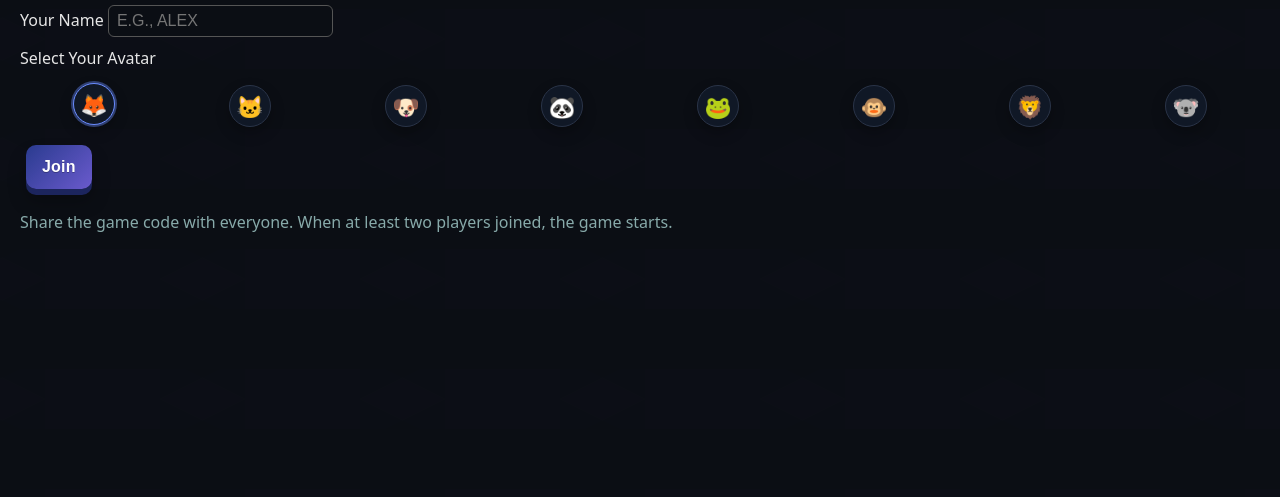
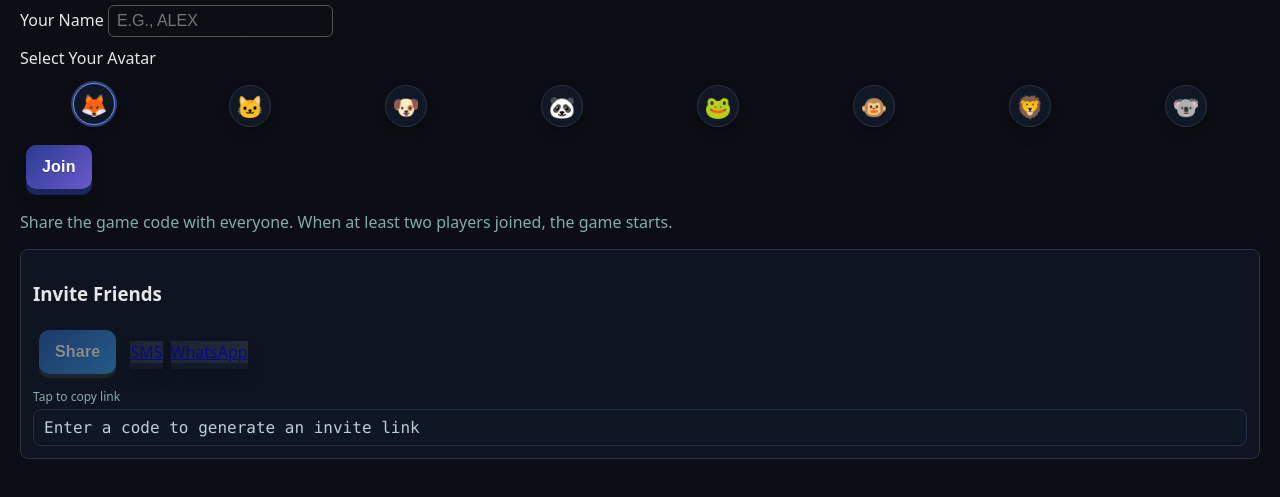
Before and after one commit to catid/backwardswords, a website: page app/static/index.html in a window 1280 px wide. Shown: the part 141-638 px from the top of the page. Drawn offline with Linux system fonts and the light colour scheme.

Commit message:
Join screen: add Share/SMS/WhatsApp + copy link; live update as code input changes; fall back disabled state when empty

```diff
--- a/app/static/app.js
+++ b/app/static/app.js
@@ -79,21 +79,29 @@ function adjustAudioRows() {
 }
 
 // Build an invite link with the current party code as URL parameter
-function buildInviteLink() {
-  const code = (state?.code || my.code || '').toUpperCase();
+function getJoinInputCode() {
+  const inp = document.querySelector('input[name="code"]');
+  const v = inp ? String(inp.value || '') : '';
+  return v.trim().toUpperCase();
+}
+
+function buildInviteLink(codeOverride) {
+  const code = (codeOverride || getJoinInputCode() || state?.code || my.code || '').toUpperCase();
   const origin = location.origin;
   const url = `${origin}/?code=${encodeURIComponent(code)}`;
   return { code, url };
 }
 
-function setShareTargets(prefix) {
-  const { code, url } = buildInviteLink();
+function setShareTargets(prefix, codeOverride) {
+  const { code, url } = buildInviteLink(codeOverride);
   const headline = `Join my Backwards Words party: ${code}`;
   const text = `${headline}\nOpen: ${url}`;
 
   const shareBtn = document.getElementById(`share-${prefix}-btn`);
   if (shareBtn) {
+    shareBtn.disabled = !code;
     shareBtn.onclick = async () => {
+      if (!code) return;
       try {
         if (navigator.share) { await navigator.share({ title: 'Backwards Words', text: headline, url }); uiSuccess(); }
         else { await navigator.clipboard.writeText(url); alert('Invite link copied to clipboard'); uiSuccess(); }
@@ -101,13 +109,20 @@ function setShareTargets(prefix) {
     };
   }
   const sms = document.getElementById(`share-${prefix}-sms`);
-  if (sms) sms.href = `sms:?&body=${encodeURIComponent(text)}`;
+  if (sms) {
+    if (code) { sms.href = `sms:?&body=${encodeURIComponent(text)}`; sms.classList.remove('link-disabled'); sms.removeAttribute('aria-disabled'); sms.removeAttribute('tabindex'); }
+    else { sms.href = '#'; sms.classList.add('link-disabled'); sms.setAttribute('aria-disabled', 'true'); sms.setAttribute('tabindex', '-1'); }
+  }
   const wa = document.getElementById(`share-${prefix}-wa`);
-  if (wa) wa.href = `https://wa.me/?text=${encodeURIComponent(text)}`;
+  if (wa) {
+    if (code) { wa.href = `https://wa.me/?text=${encodeURIComponent(text)}`; wa.classList.remove('link-disabled'); wa.removeAttribute('aria-disabled'); wa.removeAttribute('tabindex'); }
+    else { wa.href = '#'; wa.classList.add('link-disabled'); wa.setAttribute('aria-disabled', 'true'); wa.setAttribute('tabindex', '-1'); }
+  }
   const copy = document.getElementById(`invite-link-${prefix}`);
   if (copy) {
-    copy.textContent = url;
+    copy.textContent = code ? url : 'Enter a code to generate an invite link';
     copy.onclick = async () => {
+      if (!code) return;
       try { await navigator.clipboard.writeText(url); uiSuccess(); copy.classList.add('copied'); } catch {}
     };
     copy.onkeydown = (e) => { if (e.key === 'Enter' || e.key === ' ') { e.preventDefault(); copy.click(); } };
@@ -392,6 +407,13 @@ $('#join-form').addEventListener('submit', async (ev) => {
       if (inp) inp.value = String(code).toUpperCase();
     }
   } catch {}
+  // Initialize join-screen share targets with current input
+  setShareTargets('join');
+  const inp = document.querySelector('input[name="code"]');
+  if (inp) inp.addEventListener('input', () => {
+    const up = getJoinInputCode();
+    setShareTargets('join', up);
+  });
 })();
 
 // Lead recording
--- a/app/static/index.html
+++ b/app/static/index.html
@@ -29,6 +29,18 @@
         <button type="submit">Join</button>
       </form>
       <p class="hint">Share the game code with everyone. When at least two players joined, the game starts.</p>
+      <div class="group" id="invite-group-join">
+        <h3>Invite Friends</h3>
+        <div class="share-row">
+          <button id="share-join-btn" class="btn-forward" title="System share (if supported)">Share</button>
+          <a id="share-join-sms" class="btn-ghost" href="#" target="_blank" rel="noopener">SMS</a>
+          <a id="share-join-wa" class="btn-ghost" href="#" target="_blank" rel="noopener">WhatsApp</a>
+        </div>
+        <div class="copy-row">
+          <div class="copy-hint">Tap to copy link</div>
+          <div id="invite-link-join" class="copy-link" role="button" tabindex="0"></div>
+        </div>
+      </div>
     </div>
 
     <div id="game-screen" class="screen hidden">
--- a/app/static/style.css
+++ b/app/static/style.css
@@ -89,6 +89,7 @@ audio { display: block; margin: 8px 0; }
 .copy-hint { font-size: 12px; color: #8aa; margin-bottom: 4px; }
 .copy-link { user-select: all; cursor: pointer; background: #0f1624; border: 1px solid #233148; border-radius: 8px; padding: 8px 10px; font-family: ui-monospace, SFMono-Regular, Menlo, Monaco, Consolas, "Liberation Mono", monospace; color: #bcd; word-break: break-all; box-shadow: inset 0 -2px 0 rgba(0,0,0,0.2); }
 .copy-link:focus { outline: 2px solid #6a8cff; outline-offset: 2px; }
+.link-disabled { pointer-events: none; opacity: 0.5; }
 
 /* Avatar picker */
 .avatar-picker { margin: 10px 0 4px; }
```
